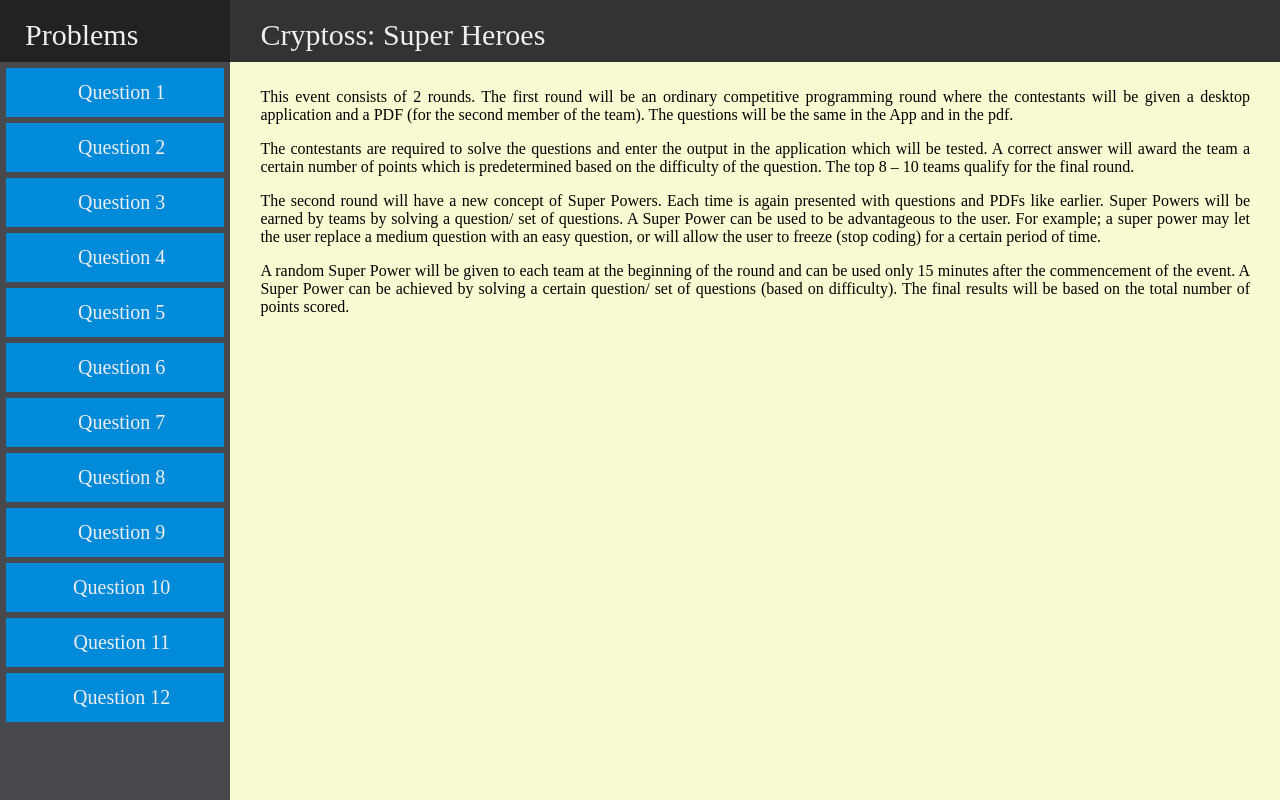
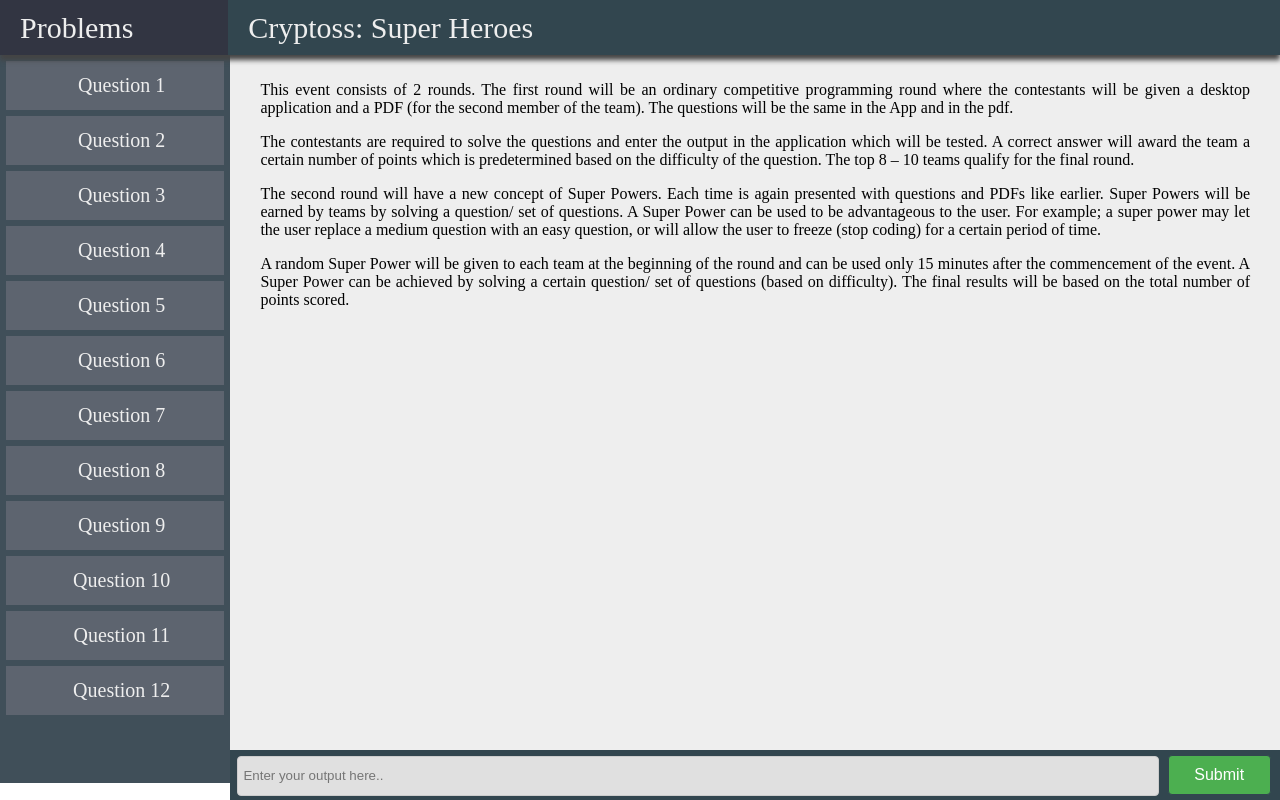
Before and after one commit to prashanthrebala/Cryptoss---WebApp, a plain HTML site: page Home.html in a window 1280 px wide. Drawn offline with Linux system fonts and the light colour scheme; a web font is replaced by a local one.

Commit message:
Modified Color Scheme

```diff
--- a/Home.html
+++ b/Home.html
@@ -5,38 +5,50 @@
 	<link rel="stylesheet" type="text/css" href="pr.css">
 	<script type="text/javascript" src="questions.js">  </script>
 	<script type="text/javascript" src="globalVars.js"> </script>
+	<script type="text/javascript">
+		var questionNumberDiv, questionDetailsDiv;
+		function getQuestion(n)
+		{
+			displayQuestion(questionNumberDiv, questionDetailsDiv, n);
+		}
+		function setVariables()
+		{
+			questionNumberDiv = document.getElementById("appHeaderID");
+			questionDetailsDiv = document.getElementById("questionDescriptionID");
+		}
+	</script>
 </head>
-<body>
-	<div style="display: flex;"> <!-- why the display flex? -->
-		<div id="sideBar">
-			<div id="sideBarHeader">
+<body onload="setVariables();">
+	<div id="gg">
+
+		<div class="titleBar">
+			<div class="sideBarHeader">
 				Problems
 			</div>
-			<div id="questionList">
-				<div href="#" class="questionLink" onclick="displayQuestion(1)"> Question 1 </div>
-				<div href="#" class="questionLink" onclick="displayQuestion(2)"> Question 2 </div>
-				<div href="#" class="questionLink" onclick="displayQuestion(3)"> Question 3 </div>
-				<div href="#" class="questionLink" onclick="displayQuestion(4)"> Question 4 </div>
-				<div href="#" class="questionLink" onclick="displayQuestion(5)"> Question 5 </div>
-				<div href="#" class="questionLink" onclick="displayQuestion(6)"> Question 6 </div>
-				<div href="#" class="questionLink" onclick="displayQuestion(7)"> Question 7 </div>
-				<div href="#" class="questionLink" onclick="displayQuestion(8)"> Question 8 </div>
-				<div href="#" class="questionLink" onclick="displayQuestion(9)"> Question 9 </div>
-				<div href="#" class="questionLink" onclick="displayQuestion(10)"> Question 10 </div>
-				<div href="#" class="questionLink" onclick="displayQuestion(11)"> Question 11 </div>
-				<div href="#" class="questionLink" onclick="displayQuestion(12)"> Question 12 </div>
-			</div>
-		</div>
-		<div id="questionDisplay">
-			<div id="titleHeader" style="display: flex;">
-				<div>
-					<!-- <img src='img/Cryptoss White.png' height="50px" width="50px"> -->
-				</div>
-				<div>
+			<div id="appHeaderID" class="appHeader">
 				Cryptoss: Super Heroes
 			</div>
 		</div>
-			<div id="questionDescription">
+
+		<div class="content" style="display: flex;">
+			<div class="sideBar">
+				<div class="questionList">
+					<div href="#" class="questionLink" onclick="getQuestion(1)"> Question 1 </div>
+					<div href="#" class="questionLink" onclick="getQuestion(2)"> Question 2 </div>
+					<div href="#" class="questionLink" onclick="getQuestion(3)"> Question 3 </div>
+					<div href="#" class="questionLink" onclick="getQuestion(4)"> Question 4 </div>
+					<div href="#" class="questionLink" onclick="getQuestion(5)"> Question 5 </div>
+					<div href="#" class="questionLink" onclick="getQuestion(6)"> Question 6 </div>
+					<div href="#" class="questionLink" onclick="getQuestion(7)"> Question 7 </div>
+					<div href="#" class="questionLink" onclick="getQuestion(8)"> Question 8 </div>
+					<div href="#" class="questionLink" onclick="getQuestion(9)"> Question 9 </div>
+					<div href="#" class="questionLink" onclick="getQuestion(10)"> Question 10 </div>
+					<div href="#" class="questionLink" onclick="getQuestion(11)"> Question 11 </div>
+					<div href="#" class="questionLink" onclick="getQuestion(12)"> Question 12 </div>
+				</div>
+			</div>
+			<div class="questionDisplay">
+				<div id="questionDescriptionID" class="questionDescription">
 					<p>
 						This event consists of 2 rounds. The first round will be an ordinary competitive programming
 						round where the contestants will be given a desktop application and a PDF (for the second
@@ -62,6 +74,11 @@
 						The final results will be based on the total number of points scored.
 					</p>
 				</div>
+				<div class="submissionZone">
+					<input type="text" placeholder="Enter your output here..">
+					<input type="button" value="Submit">
+				</div>
+			</div>
 		</div>
 	</div>
 </body>
--- a/globalVars.js
+++ b/globalVars.js
@@ -3,9 +3,9 @@
 var attempts = [5, 5, 5, 5, 5, 5, 5, 7, 7, 7, 9, 9];
 
 
-function displayQuestion(n)
+function displayQuestion(questionNumberDiv, questionDetailsDiv, n)
 {
-	document.getElementById("titleHeader").innerHTML = "Question " + n;
-	document.getElementById("questionDescription").innerHTML = questions[n-1];
+	questionNumberDiv.innerHTML = "Question " + n;
+	questionDetailsDiv.innerHTML = questions[n-1];
 	currentQuestion = n;
 }
--- a/pr.css
+++ b/pr.css
@@ -7,47 +7,120 @@
 
 }
 
+p {
 
-p {
-/*	margin: 30px;
-	//word-wrap: break-word;
-	font-family: 'Robotic';*/
 	font-size: 16px;
 	text-align: justify;
 }
 
-#sideBar {
+* {
+    -moz-box-sizing: border-box;
+    -webkit-box-sizing: border-box;
+     box-sizing: border-box;
+}
 
-	min-height: 100vh;
-	width: 18%;
-	background-color: #48494C;
-/*	float: left;
-	overflow-y: scroll;*/
+input[type=text] {
+
+	width: 72%;
+	height: 80%;
+	margin-top: 5px;
+	margin-left: 7px;
+	padding-left: 5px;
+    display: inline-block;
+    border: 1px solid #ccc;
+    border-radius: 4px;
+    box-sizing: border-box;
+    background-color: #e0e0e0;
 
 }
 
-#sideBarHeader {
+input[type=button] {
 
-	height: 50px;
-	width: 100%;
-	background-color: #222;
-	color: #eee;
-	display: flex;;
-	align-items: center;
-	font-size: 30px;
-	padding: 10px 25px 2px;
+	width: 8%;
+	height: 80%;
+	margin-top: 5px;
+	margin-left: 5px;
+	padding-left: 5px;
+    display: inline-block;
+    border: 1px solid #32464F;
+    border-radius: 4px;
+    box-sizing: border-box;
+    color: #fff;
+    font-size: 16px;
+    background-color: #4CAF50;
 
 }
 
-#questionList {
+input[type=button]:hover {
 
-	//overflow-y: scroll;
+	background-color: #5ec162;
+
+}
+
+.titleBar {
+
+	height: 55px;
+	width: 100%;
+	display: flex;
+	position: fixed;
+	box-shadow: 0px 5px 5px #444;
+	top: 0px;
+
+}
+
+.sideBarHeader {
+
+	height: 100%;
+	width: 18%;
+	background-color: #323542;
+	color: #eee;
+	display: flex;
+	align-items: center;
+	font-size: 30px;
+	padding-left: 20px;
+
+}
+
+.appHeader {
+
+	height: 100%;
+	width: 83%;
+	background-color: #32464F;
+	color: #eee;
+	font-size: 30px;
+	font-size: 30px;
+	display: flex;
+	align-items: center;
+	padding-left: 20px;
+
+}
+
+.content {
+
+	width: 100%;
+	margin-top: 55px;
+
+}
+
+.sideBar {
+
+	height: 91vh;
+	width: 18%;
+	background-color: #404F59;
+	float: left;
+	overflow-y: scroll;
+
+}
+
+.questionList {
+
+	//	overflow-y: scroll;
 
 }
 
 .questionLink {
 
-	background-color: #008ADA;
+	background-color: #5D646F;
 	color: #eee;
 	text-align: center;
 	padding: 13px 0px 13px 13px;
@@ -63,7 +136,7 @@
 
 .questionLink:hover {
 
-	background-color: #4ad;
+	background-color: #858599;
 
 }
 
@@ -128,32 +201,31 @@
 
 }
 
-#questionDisplay {
+.questionDisplay {
 
-	min-height: 100vh;
+	min-height: 91vh;
 	width: 82%;
-	background-color: /*#FFC100;*/#fafad2;
+	background-color: #eee/*#8cc2ed*/;
 	float: left;
 	font-size: 18px;
 	transition-duration: 0.3s;
 
 }
 
-#questionDescription {
+.questionDescription {
 
 	padding: 10px 30px;
+	height: 50%;
+	margin-bottom: 50px;
 
 }
 
-#titleHeader {
+.submissionZone {
 
 	height: 50px;
-	background-color: #333;
-	color: #eee;
-	font-size: 30px;
-	font-size: 30px;
-	display: flex;
-	align-items: center;
-	padding: 10px 30px 2px;
+	width: 100%;
+	position: fixed;
+	bottom: 0;
+	background-color: #32464F;
 
 }
```
Lines whose indentation alone changed are shown as unchanged.
